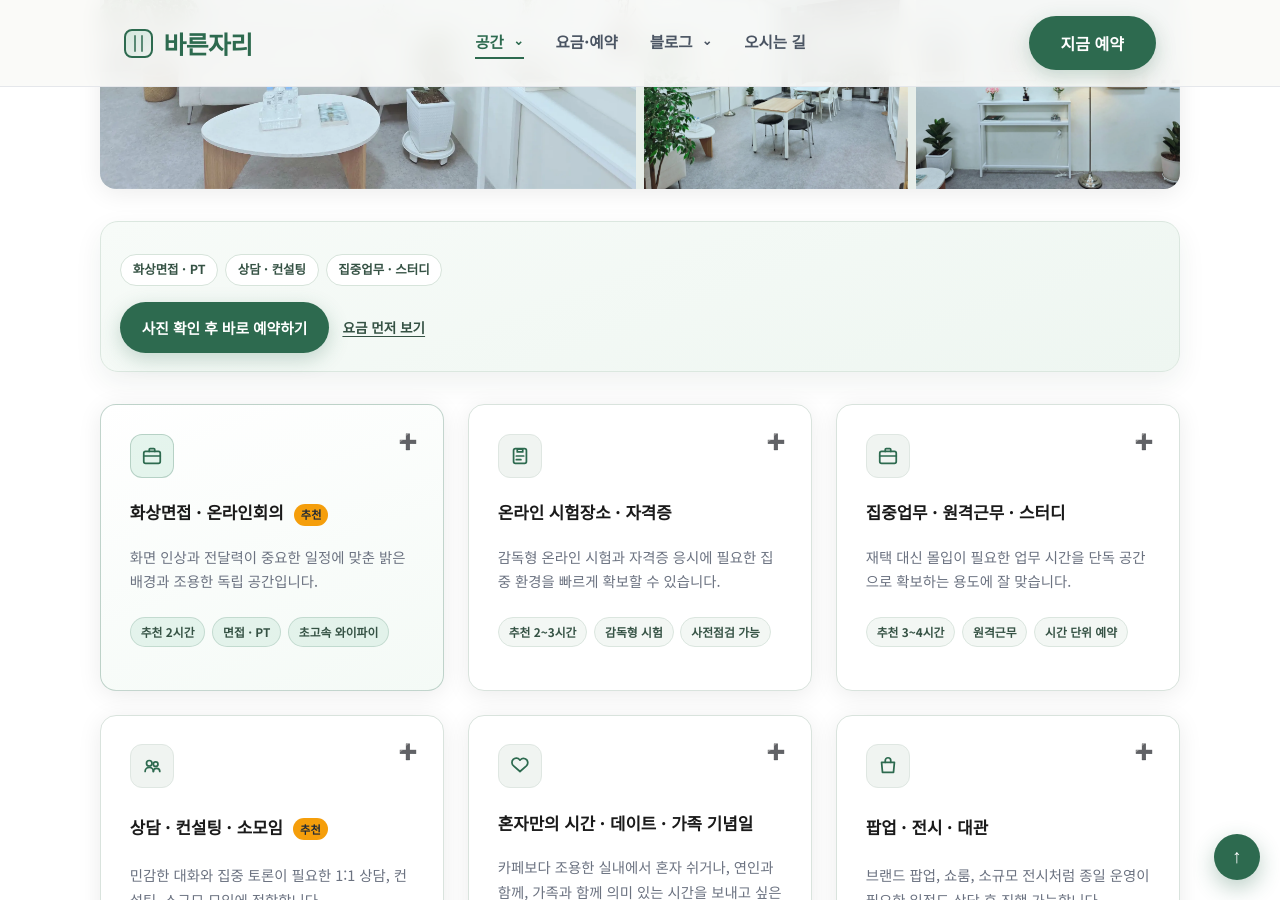
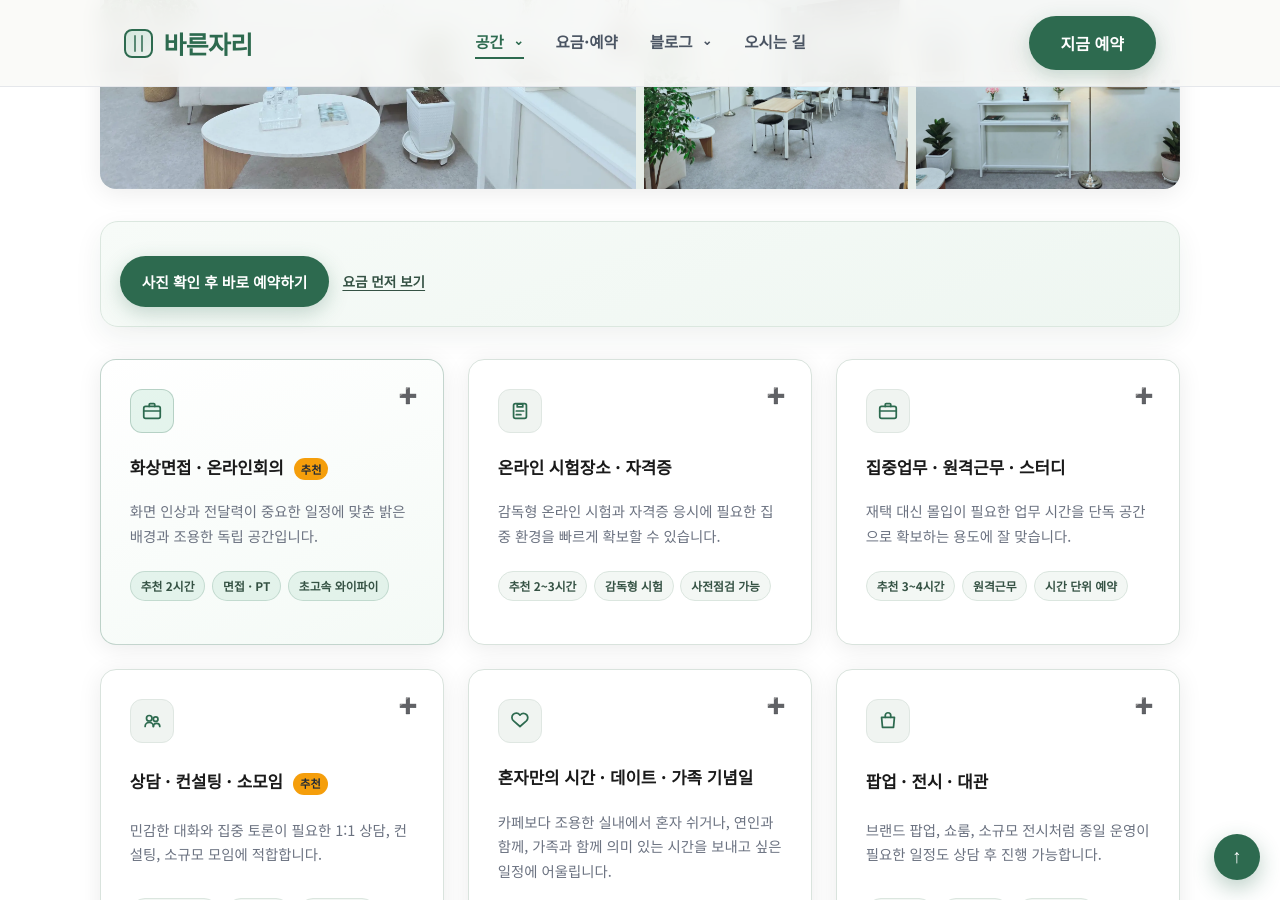
Before and after one commit to bareunspace/blog, a Jekyll site: the page built from index.html, in a window 1280 px wide and 900 px high, scrolled down 1304 px. Built offline with Jekyll 4.4.1, drawn with Linux system fonts in a browser that asks for light colours.

Commit message:
갤러리 분류 버튼 삭제

```diff
--- a/index.html
+++ b/index.html
@@ -99,11 +99,6 @@ script_version: 20260719-1
       </div>
       <div class="space-gallery-context" aria-label="사진 아래 예약 안내">
         <div class="space-gallery-context-copy"></div>
-        <div class="space-gallery-context-chips" aria-label="대표 예약 상황">
-          <span>화상면접 · PT</span>
-          <span>상담 · 컨설팅</span>
-          <span>집중업무 · 스터디</span>
-        </div>
         <div class="space-gallery-context-actions">
           <a href="https://m.place.naver.com/place/2041312316/ticket" target="_blank" rel="noopener noreferrer" class="btn-primary" data-cta="space_gallery_quick_booking">사진 확인 후 바로 예약하기</a>
           <a href="#about" class="space-gallery-context-link" data-cta="space_gallery_pricing">요금 먼저 보기</a>
```
